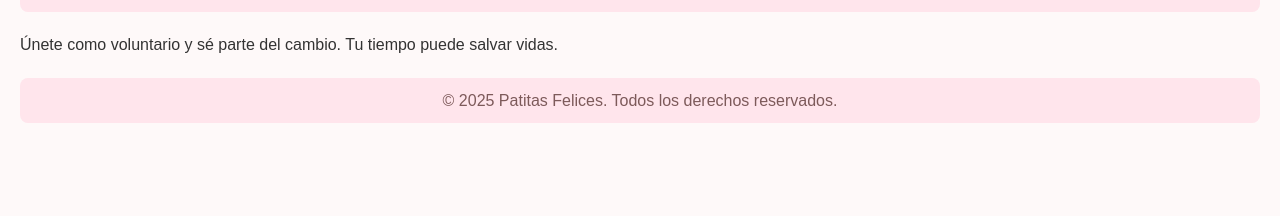
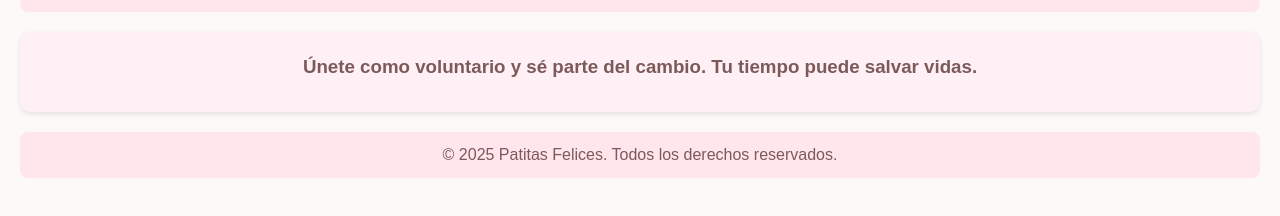
Before and after one commit to ValeriaBelt/Patitas-Felices, a plain HTML site: page secciones/voluntariado.html in a window 1280 px wide. Shown: the part 148-364 px from the top of the page. Drawn offline with Linux system fonts and the light colour scheme.

Commit message:
introduccion secciones

```diff
--- a/secciones/voluntariado.html
+++ b/secciones/voluntariado.html
@@ -23,7 +23,11 @@
             </ul>
         </nav>
         </header>
-            <p>Únete como voluntario y sé parte del cambio. Tu tiempo puede salvar vidas.</p>
+        <main>
+            <section class="intro">
+                <h3>Únete como voluntario y sé parte del cambio. Tu tiempo puede salvar vidas.</h3>
+            </section>
+        </main>
 </body>
     <footer>
         <p>© 2025 Patitas Felices. Todos los derechos reservados.</p>
```
Also changed, not shown: secciones/adopcion.html (+5 -1 lines), secciones/donacion.html (+4 -4 lines), secciones/noticias.html (+5 -1 lines).
